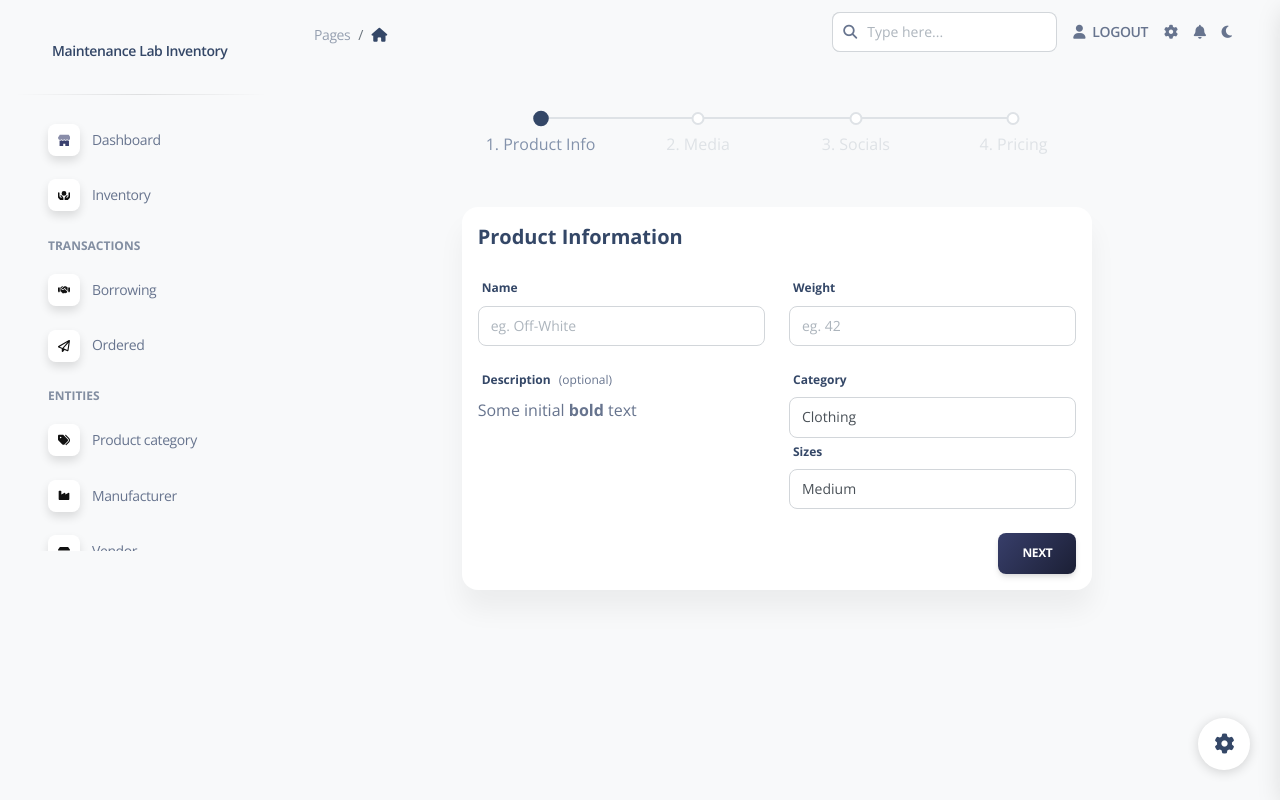
After one commit to Maintenance-Lab/Leeny, a Flask app: page /new_item/ in a window 1280 px wide. The commit adds this page. Run offline with Flask 3, Linux system fonts and the light colour scheme; data that the repository does not hold is empty; parts of the project's set-up code (start-up, migrations or seed data) failed here and were passed over; some libraries are stand-ins or nearby versions.

Commit message:
New pages added
Card reader page, item page

```diff
--- a/app/apps/authentication/routes.py
+++ b/app/apps/authentication/routes.py
@@ -170,6 +170,12 @@ def logout():
     logout_user()
     return redirect(url_for('authentication_blueprint.login'))
 
+@blueprint.route('/card_reader/')
+def card_reader():
+
+    data = {'uid': 123} # hier data invoegen
+    return render_template('app/card-reader.html', data=data)
+
 # Errors
 
 @login_manager.unauthorized_handler
--- /dev/null
+++ b/app/apps/templates/app/new-item.html
@@ -0,0 +1,197 @@
+{% extends 'layouts/base.html' %}
+
+{% block title %} New item {% endblock title %}
+
+<!-- Specific CSS goes HERE -->
+{% block stylesheets %}{% endblock stylesheets %}
+
+{% block content %}
+
+<div class="container-fluid py-4">
+    <div class="row">
+        <div class="col-12">
+            <div class="multisteps-form">
+                <div class="row">
+                    <div class="col-12 col-lg-8 mx-auto mt-4 mb-sm-5 mb-3">
+                        <div class="multisteps-form__progress">
+                            <button class="multisteps-form__progress-btn js-active" type="button" title="Product Info">
+                                <span>1. Product Info</span>
+                            </button>
+                            <button class="multisteps-form__progress-btn" type="button" title="Media">2. Media</button>
+                            <button class="multisteps-form__progress-btn" type="button" title="Socials">3.
+                                Socials</button>
+                            <button class="multisteps-form__progress-btn" type="button" title="Pricing">4.
+                                Pricing</button>
+                        </div>
+                    </div>
+                </div>
+
+                <div class="row">
+                    <div class="col-12 col-lg-8 m-auto">
+                        <form class="multisteps-form__form mb-8">
+
+                            <div class="card multisteps-form__panel p-3 border-radius-xl bg-white js-active"
+                                data-animation="FadeIn">
+                                <h5 class="font-weight-bolder">Product Information</h5>
+                                <div class="multisteps-form__content">
+                                    <div class="row mt-3">
+                                        <div class="col-12 col-sm-6">
+                                            <label>Name</label>
+                                            <input class="multisteps-form__input form-control" type="text"
+                                                placeholder="eg. Off-White" />
+                                        </div>
+                                        <div class="col-12 col-sm-6 mt-3 mt-sm-0">
+                                            <label>Weight</label>
+                                            <input class="multisteps-form__input form-control" type="text"
+                                                placeholder="eg. 42" />
+                                        </div>
+                                    </div>
+                                    <div class="row">
+                                        <div class="col-sm-6">
+                                            <label class="mt-4">Description</label>
+                                            <p class="form-text text-muted text-xs ms-1 d-inline">
+                                                (optional)
+                                            </p>
+                                            <div id="edit-deschiption" class="h-50">
+                                                <p>Some initial <strong>bold</strong> text</p>
+                                            </div>
+                                        </div>
+                                        <div class="col-sm-6 mt-sm-0 mt-4">
+                                            <label class="mt-4">Category</label>
+                                            <select class="form-control" name="choices-category" id="choices-category">
+                                                <option value="Choice 1" selected>Clothing</option>
+                                                <option value="Choice 2">Real Estate</option>
+                                                <option value="Choice 3">Electronics</option>
+                                                <option value="Choice 4">Furniture</option>
+                                                <option value="Choice 5">Others</option>
+                                            </select>
+                                            <label>Sizes</label>
+                                            <select class="form-control" name="choices-sizes" id="choices-sizes">
+                                                <option value="Choice 1" selected>Medium</option>
+                                                <option value="Choice 2">Small</option>
+                                                <option value="Choice 3">Large</option>
+                                                <option value="Choice 4">Extra Large</option>
+                                                <option value="Choice 5">Extra Small</option>
+                                            </select>
+                                        </div>
+                                    </div>
+                                    <div class="button-row d-flex mt-4">
+                                        <button class="btn bg-gradient-dark ms-auto mb-0 js-btn-next" type="button"
+                                            title="Next">Next</button>
+                                    </div>
+                                </div>
+                            </div>
+
+                            <div class="card multisteps-form__panel p-3 border-radius-xl bg-white"
+                                data-animation="FadeIn">
+                                <h5 class="font-weight-bolder">Media</h5>
+                                <div class="multisteps-form__content">
+                                    <div class="row mt-3">
+                                        <div class="col-12">
+                                            <label>Product images</label>
+                                            <div action="/file-upload" class="form-control dropzone" id="productImg">
+                                            </div>
+                                        </div>
+                                    </div>
+                                    <div class="button-row d-flex mt-4">
+                                        <button class="btn bg-gradient-secondary mb-0 js-btn-prev" type="button"
+                                            title="Prev">Prev</button>
+                                        <button class="btn bg-gradient-dark ms-auto mb-0 js-btn-next" type="button"
+                                            title="Next">Next</button>
+                                    </div>
+                                </div>
+                            </div>
+
+                            <div class="card multisteps-form__panel p-3 border-radius-xl bg-white"
+                                data-animation="FadeIn">
+                                <h5 class="font-weight-bolder">Socials</h5>
+                                <div class="multisteps-form__content">
+                                    <div class="row mt-3">
+                                        <div class="col-12">
+                                            <label>Shoppify Handle</label>
+                                            <input class="multisteps-form__input form-control" type="text"
+                                                placeholder="@soft" />
+                                        </div>
+                                        <div class="col-12 mt-3">
+                                            <label>Facebook Account</label>
+                                            <input class="multisteps-form__input form-control" type="text"
+                                                placeholder="https://..." />
+                                        </div>
+                                        <div class="col-12 mt-3">
+                                            <label>Instagram Account</label>
+                                            <input class="multisteps-form__input form-control" type="text"
+                                                placeholder="https://..." />
+                                        </div>
+                                    </div>
+                                    <div class="row">
+                                        <div class="button-row d-flex mt-4 col-12">
+                                            <button class="btn bg-gradient-secondary mb-0 js-btn-prev" type="button"
+                                                title="Prev">Prev</button>
+                                            <button class="btn bg-gradient-dark ms-auto mb-0 js-btn-next" type="button"
+                                                title="Next">Next</button>
+                                        </div>
+                                    </div>
+                                </div>
+                            </div>
+
+                            <div class="card multisteps-form__panel p-3 border-radius-xl bg-white h-100"
+                                data-animation="FadeIn">
+                                <h5 class="font-weight-bolder">Pricing</h5>
+                                <div class="multisteps-form__content mt-3">
+                                    <div class="row">
+                                        <div class="col-3">
+                                            <label>Price</label>
+                                            <input class="multisteps-form__input form-control" type="text"
+                                                placeholder="99.00" />
+                                        </div>
+                                        <div class="col-4">
+                                            <label>Currency</label>
+                                            <select class="form-control" name="choices-sizes" id="choices-currency">
+                                                <option value="Choice 1" selected>USD</option>
+                                                <option value="Choice 2">EUR</option>
+                                                <option value="Choice 3">GBP</option>
+                                                <option value="Choice 4">CNY</option>
+                                                <option value="Choice 5">INR</option>
+                                                <option value="Choice 6">BTC</option>
+                                            </select>
+                                        </div>
+                                        <div class="col-5">
+                                            <label>SKU</label>
+                                            <input class="multisteps-form__input form-control" type="text"
+                                                placeholder="71283476591" />
+                                        </div>
+                                    </div>
+                                    <div class="row">
+                                        <div class="col-12">
+                                            <label class="mt-4 form-label">Tags</label>
+                                            <select class="form-control" name="choices-tags" id="choices-tags" multiple>
+                                                <option value="Choice 1" selected>In Stock</option>
+                                                <option value="Choice 2">Out of Stock</option>
+                                                <option value="Choice 3">Sale</option>
+                                                <option value="Choice 4">Black Friday</option>
+                                            </select>
+                                        </div>
+                                    </div>
+                                    <div class="button-row d-flex mt-4">
+                                        <button class="btn bg-gradient-secondary mb-0 js-btn-prev" type="button"
+                                            title="Prev">Prev</button>
+                                        <button class="btn bg-gradient-dark ms-auto mb-0" type="button"
+                                            title="Send">Send</button>
+                                    </div>
+                                </div>
+                            </div>
+                        </form>
+                    </div>
+                </div>
+            </div>
+        </div>
+    </div>
+
+</div>
+</div>
+
+{% endblock content %}
+
+<!-- Specific JS goes HERE -->
+{% block javascripts %}{% endblock %}
+<script src="https://demos.creative-tim.com/soft-ui-dashboard-pro/assets/js/plugins/multistep-form.js"></script>
--- a/app/apps/webapp/forms/productForm.py
+++ b/app/apps/webapp/forms/productForm.py
@@ -9,6 +9,7 @@ class ProductForm(FlaskForm):
     price_when_bought = IntegerField('Price when bought', validators=[DataRequired()])
     description = TextAreaField('Description')
     EAN = StringField('EAN')
+    url = StringField('url')
     manufacturer_id = IntegerField('Manufacturer ID', validators=[DataRequired()])
     category_id = IntegerField('Category ID', validators=[DataRequired()])
     vendor_id = IntegerField('Vendor ID', validators=[DataRequired()])
--- a/app/apps/webapp/routes.py
+++ b/app/apps/webapp/routes.py
@@ -30,7 +30,31 @@ def borrow():
 
 @blueprint.route('/item/<int:id>')
 def item(id):
-    return render_template('app/item.html', API_GENERATOR=len(API_GENERATOR))
+    api_url = urljoin(current_app.config["API_ENDPOINT"], f"item/{id}")
+    response = requests.get(url=api_url, timeout=1)
+    response.raise_for_status()
+
+    result = response.json()
+    print(result)
+
+    return render_template('app/item.html', data=result)
+
+@blueprint.route('/new_item/')
+@blueprint.route('/item/<int:id>/edit')
+def new_item(id = None):
+    result = None
+    try:
+        api_url = urljoin(current_app.config["API_ENDPOINT"], f"item/{id}")
+        response = requests.get(url=api_url, timeout=1)
+        response.raise_for_status()
+
+        result = response.json()
+
+    except:
+        pass
+
+    return render_template('app/new-item.html', data=result)
+
 
 @blueprint.route('/<template>')
 # @login_required
```
Also changed, not shown: app/apps/api/routes.py (+10 -0 lines), app/apps/templates/app/card-reader.html (added, +201 -0 lines), app/apps/templates/app/item.html (+10 -13 lines).
